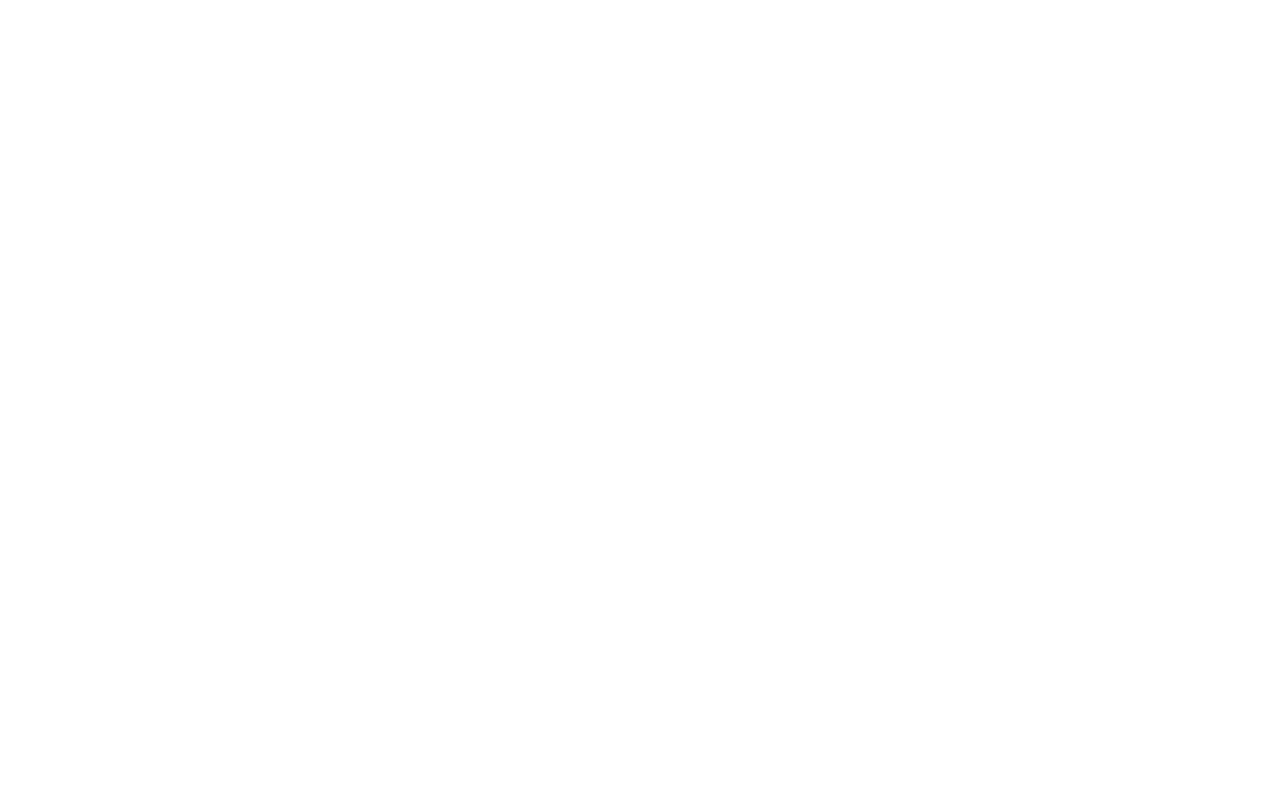
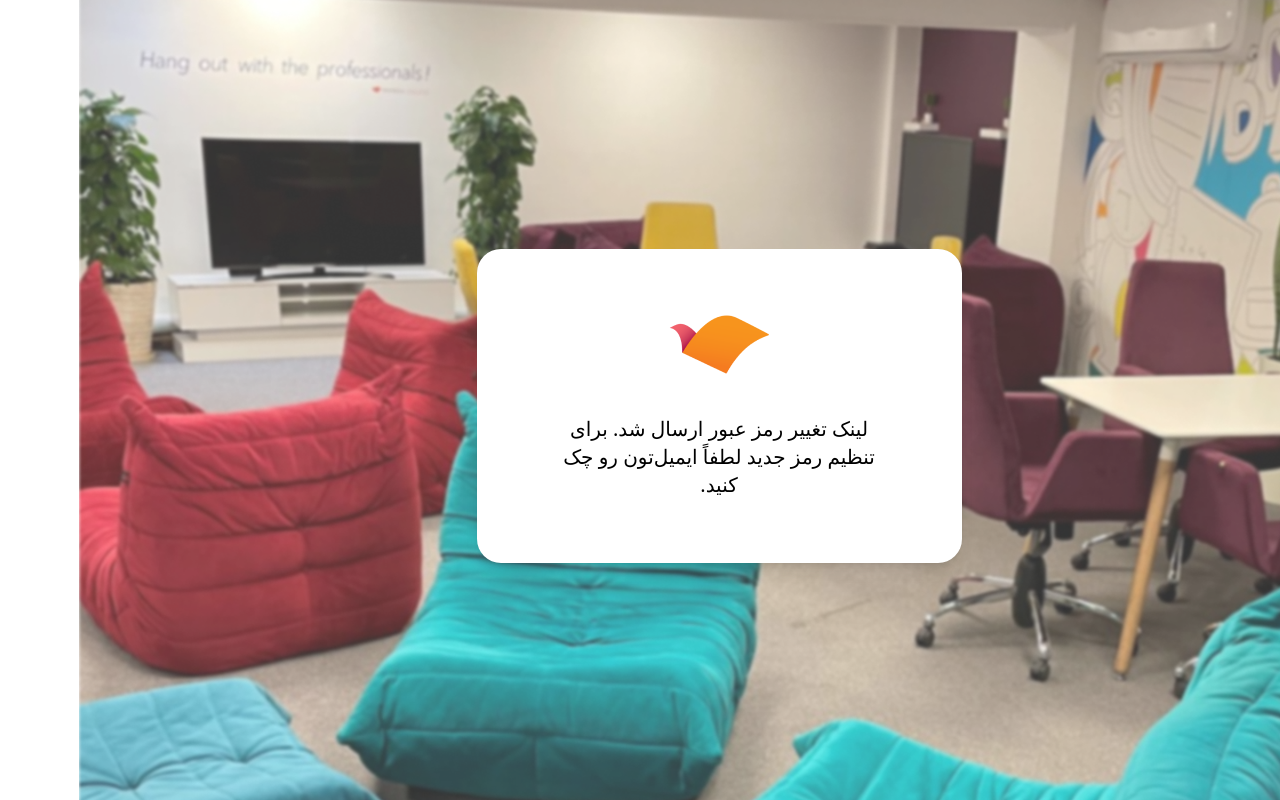
Before and after one commit to Hooman13/RahnemaCollegeProject, a React (Create React App) app: page /email-sent-page in a window 1280 px wide. Before the commit this address had no page. Built offline with nearby package versions, Linux system fonts and the light colour scheme.

Commit message:
feature/after send email go to page Emailsent

```diff
--- /dev/null
+++ b/src/pages/EmailSent.jsx
@@ -0,0 +1,24 @@
+export const EmailSent = () => {
+  return (
+    <>
+      <section>
+        <form>
+          <div
+            className="frame5 w-screen h-screen bg-no-repeat bg-center bg-cover flex justify-center items-center"
+            style={{ backgroundImage: "url(./img/login-background.png)" }}
+          >
+            <div className=" bg-white w-screen md:w-[485px] h-screen md:h-auto  py-16 shadow-lg rounded-3xl mt-3 px-20 ">
+              <div className="flex justify-center pb-10">
+                <img src="./img/logo.png" alt="" />
+              </div>
+              <div className="text-xl text-center">
+                لینک تغییر رمز عبور ارسال شد. برای تنظیم رمز جدید لطفاً
+                ایمیل‌تون رو چک کنید.
+              </div>
+            </div>
+          </div>
+        </form>
+      </section>
+    </>
+  );
+};
--- a/src/pages/LoginBasePage.tsx
+++ b/src/pages/LoginBasePage.tsx
@@ -4,6 +4,7 @@ import { NewPass } from "./NewPass";
 import { PassRecovery } from "./PassRecovery";
 import { Signup } from "./Signup";
 import { Profile } from "./Profile";
+import { EmailSent } from "./EmailSent";
 
 export const LoginBasePage = () => {
   return (
@@ -15,6 +16,7 @@ export const LoginBasePage = () => {
           <Route path="/forgotpass" element={<PassRecovery />} />
           <Route path="/reset-password" element={<NewPass />} />
           <Route path="/profile" element={<Profile />} />
+          <Route path="/email-sent-page" element={<EmailSent />} />
         </Routes>
       </BrowserRouter>
     </>
--- a/src/pages/PassRecovery.tsx
+++ b/src/pages/PassRecovery.tsx
@@ -1,9 +1,11 @@
 import { Link } from "react-router-dom";
+import { useNavigate } from "react-router-dom";
 import React, { useState } from "react";
 import { useForm } from "react-hook-form";
 import { z } from "zod";
 import { zodResolver } from "@hookform/resolvers/zod";
 import axios from "axios";
+import { EmailSent } from "./EmailSent";
 
 const FormSchema = z.object({
   // username: z
@@ -27,13 +29,22 @@ export const PassRecovery = () => {
     resolver: zodResolver(FormSchema),
   });
 
+  const navigate = useNavigate();
+  const handleEmailSent = () => {
+    navigate("/email-sent-page");
+  };
   const onSubmit = (data: IFormInput) => {
     // console.log(data);
     axios
       .post("http://37.32.5.72:3000/auth/send-reset", JSON.stringify(data), {
         headers: { "Content-Type": "application/json" },
       })
-      .then((response) => console.log(response))
+      .then((response) => {
+        // console.log(response)
+        if (response.status === 200) {
+          handleEmailSent();
+        }
+      })
       .catch((err) => console.log(err));
   };
 
```
